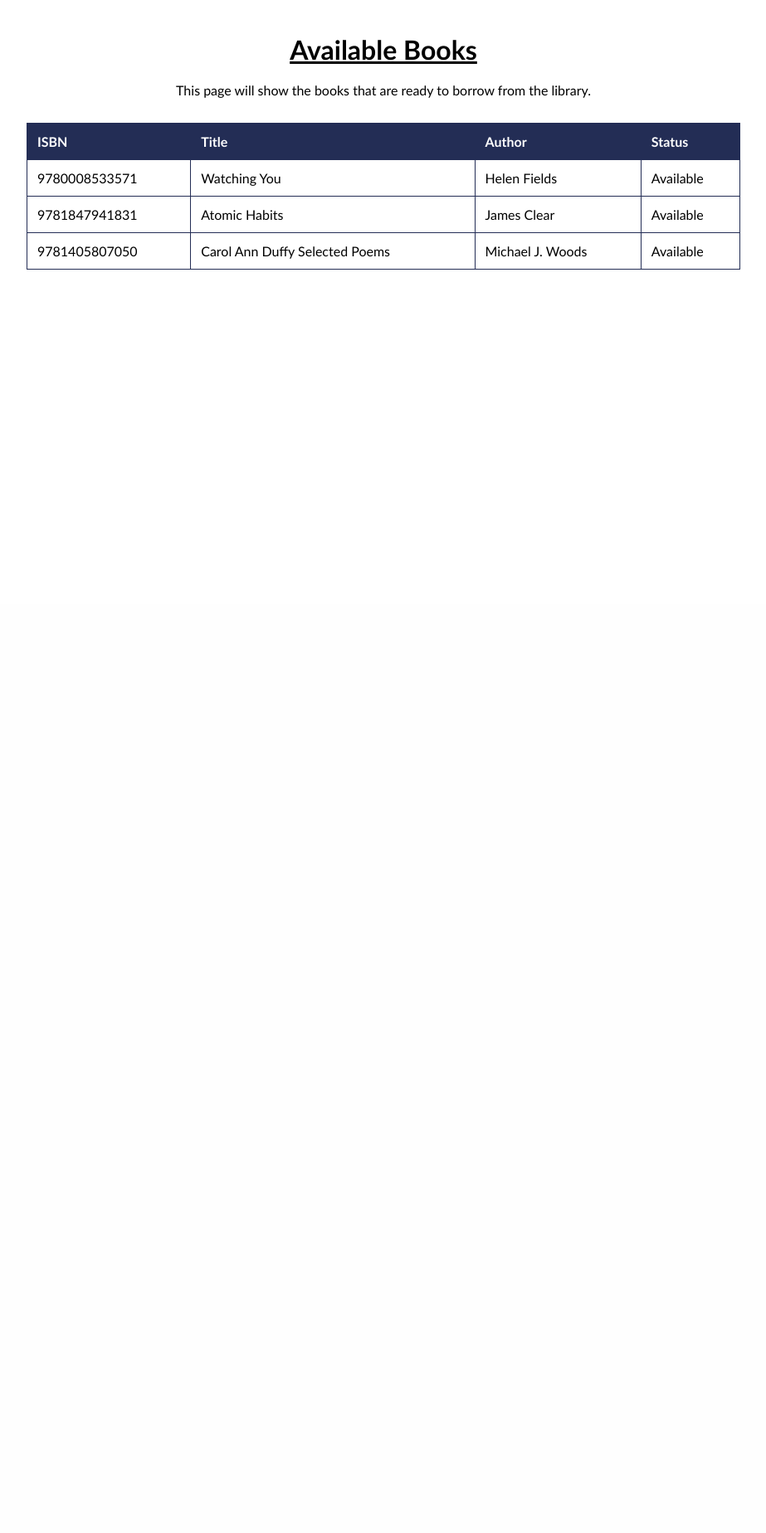
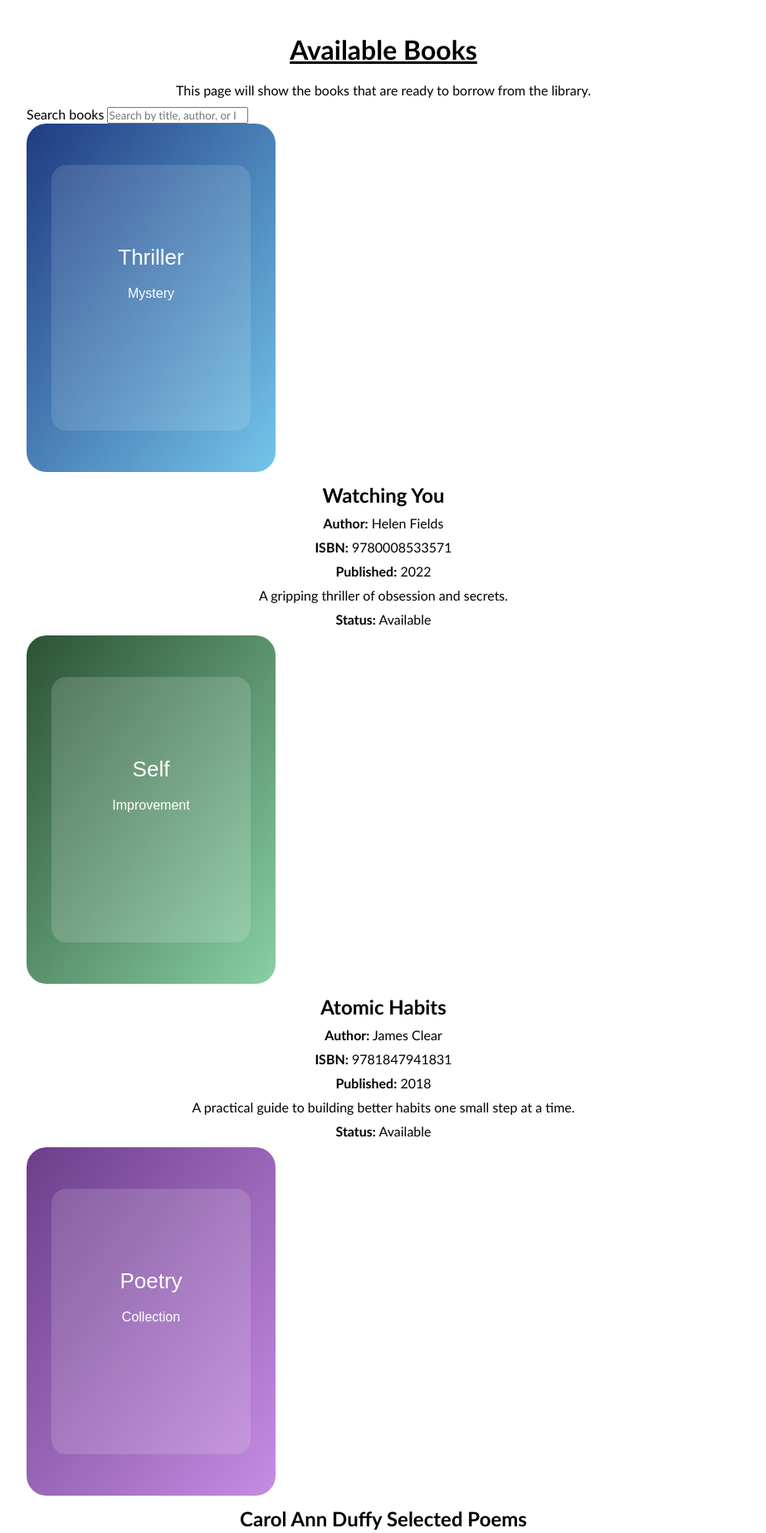
Before and after one commit to codeycode0101/Bos-Library, a Flask app: page /books in a window 1280 px wide. Shown: the part 72-1920 px from the top of the page at 83% size, without its empty margins (178-1101 px from the left). Before the commit the page ends 397 px from the top, so only its background shows below. Run offline with Flask 3, Linux system fonts and the light colour scheme.

Commit message:
Add mock book data to JSON and add varied cover assets in covers folder

```diff
--- a/app.py
+++ b/app.py
@@ -1,6 +1,15 @@
+import json
+import os
+
 from flask import Flask, render_template
 
 app = Flask(__name__)
+
+
+def load_books():
+    data_path = os.path.join(app.root_path, 'data', 'books.json')
+    with open(data_path, 'r', encoding='utf-8') as file:
+        return json.load(file)
 
 
 # Route for the about page
@@ -12,12 +21,15 @@ def about():
 # Route for the available books page
 @app.route('/books', strict_slashes=False)
 def books():
-    return render_template('books.html')
+    books = load_books()
+    return render_template('books.html', books=books)
 
 
 # Route for the borrow and return page
 @app.route('/borrow-return', strict_slashes=False)
 def borrow_return():
+    # TODO: For borrowing and returning books, use an NFC reader to read student card data
+    # and a barcode scanner to scan ISBN barcodes so the system can store the book information.
     return render_template('borrow_return.html')
 
 
--- /dev/null
+++ b/data/books.json
@@ -0,0 +1,38 @@
+[
+  {
+    "isbn": "9780008533571",
+    "title": "Watching You",
+    "author": "Helen Fields",
+    "status": "Available",
+    "published": "2022",
+    "description": "A gripping thriller of obsession and secrets.",
+    "cover": "cover-1.svg"
+  },
+  {
+    "isbn": "9781847941831",
+    "title": "Atomic Habits",
+    "author": "James Clear",
+    "status": "Available",
+    "published": "2018",
+    "description": "A practical guide to building better habits one small step at a time.",
+    "cover": "cover-2.svg"
+  },
+  {
+    "isbn": "9781405807050",
+    "title": "Carol Ann Duffy Selected Poems",
+    "author": "Michael J. Woods",
+    "status": "Available",
+    "published": "2020",
+    "description": "A modern poetic collection that explores memory, identity and family.",
+    "cover": "cover-3.svg"
+  },
+  {
+    "isbn": "9780143127741",
+    "title": "The Martian",
+    "author": "Andy Weir",
+    "status": "Available",
+    "published": "2014",
+    "description": "A science fiction survival story about ingenuity, courage, and resilience.",
+    "cover": "cover-4.svg"
+  }
+]
--- a/templates/books.html
+++ b/templates/books.html
@@ -6,34 +6,28 @@
 <h1>Available Books</h1>
 <p>This page will show the books that are ready to borrow from the library.</p>
 
-<table class="book-table">
-    <thead>
-        <tr>
-            <th>ISBN</th>
-            <th>Title</th>
-            <th>Author</th>
-            <th>Status</th>
-        </tr>
-    </thead>
-    <tbody>
-        <tr>
-            <td>9780008533571</td>
-            <td>Watching You</td>
-            <td>Helen Fields</td>
-            <td>Available</td>
-        </tr>
-        <tr>
-            <td>9781847941831</td>
-            <td>Atomic Habits</td>
-            <td>James Clear</td>
-            <td>Available</td>
-        </tr>
-        <tr>
-            <td>9781405807050</td>
-            <td>Carol Ann Duffy Selected Poems</td>
-            <td>Michael J. Woods</td>
-            <td>Available</td>
-        </tr>
-    </tbody>
-</table>
+<div class="books-header">
+    <label for="book-search">Search books</label>
+    <input id="book-search" class="search-input" type="search" placeholder="Search by title, author, or ISBN" aria-label="Search books">
+</div>
+
+<div id="book-grid" class="book-grid">
+    {% for book in books %}
+    <article class="book-card" data-search="{{ book.isbn }} {{ book.title }} {{ book.author }} {{ book.published }}">
+        <div class="book-cover-wrapper">
+            <img class="book-cover" src="{{ url_for('static', filename='images/covers/' ~ book.cover) }}" alt="Cover for {{ book.title }}">
+        </div>
+        <div class="book-details">
+            <h2>{{ book.title }}</h2>
+            <p><strong>Author:</strong> {{ book.author }}</p>
+            <p><strong>ISBN:</strong> {{ book.isbn }}</p>
+            <p><strong>Published:</strong> {{ book.published }}</p>
+            <p class="book-description">{{ book.description }}</p>
+            <p class="book-status"><strong>Status:</strong> {{ book.status }}</p>
+        </div>
+    </article>
+    {% endfor %}
+</div>
+
+<div id="no-results" class="no-results" hidden>No books match your search.</div>
 {% endblock %}
```
Also changed, not shown: static/images/covers/cover-1.svg (added), static/images/covers/cover-2.svg (added), static/images/covers/cover-3.svg (added), static/images/covers/cover-4.svg (added).
